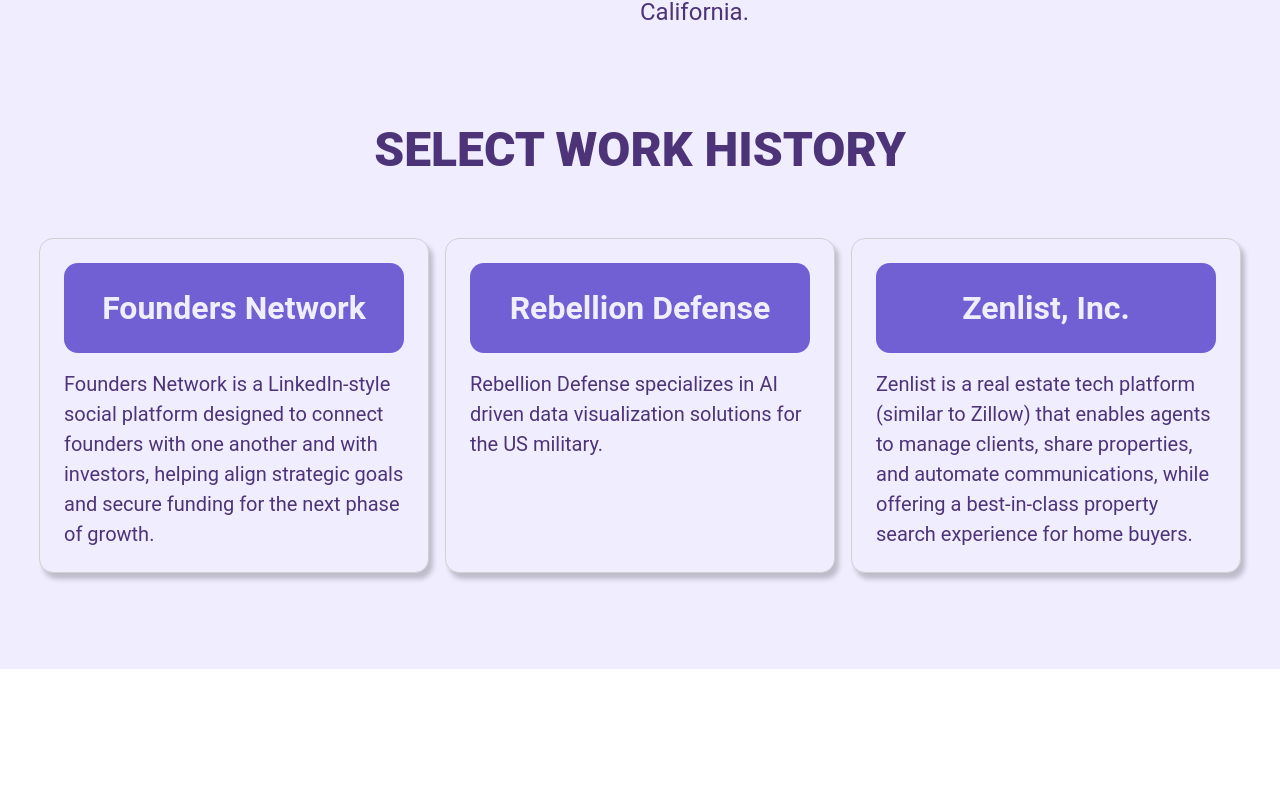
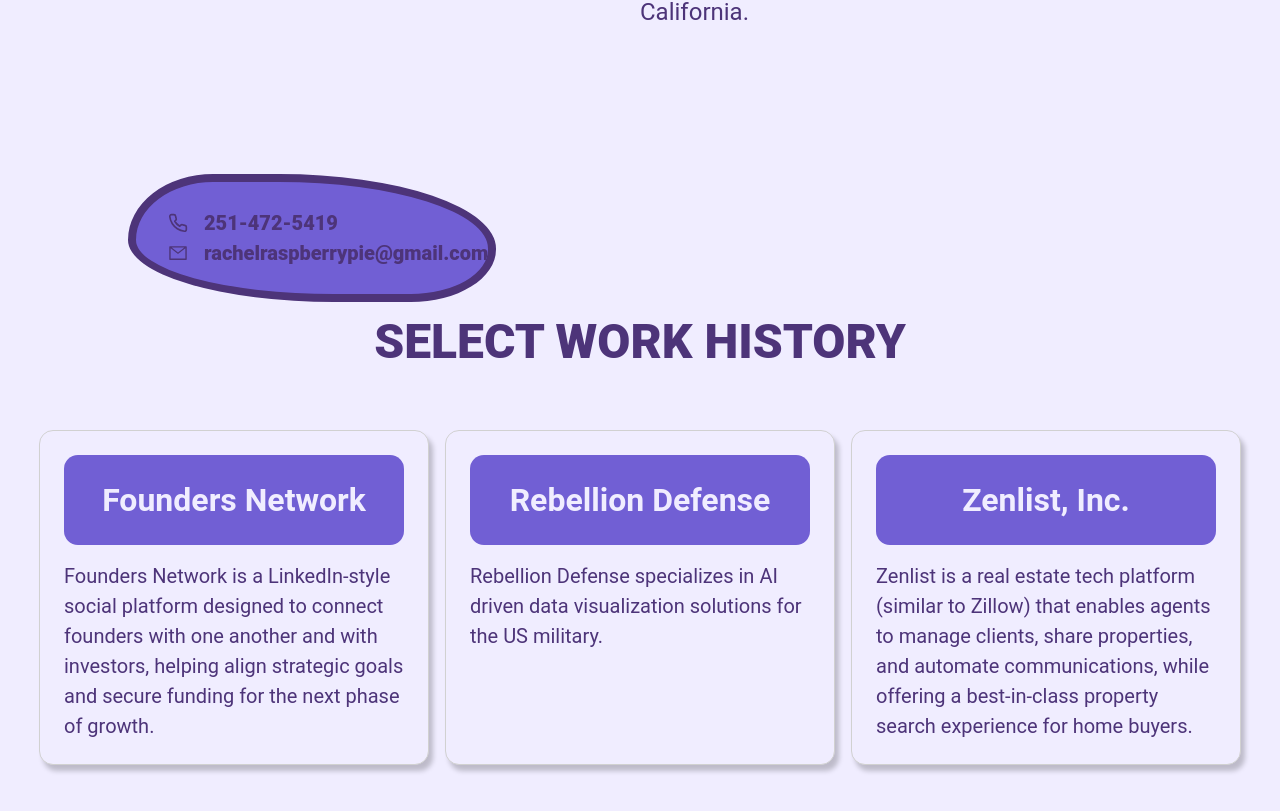
Before and after one commit to rachelhall/rachelhall, a React (Vite) app: page / in a window 1280 px wide. Shown: the part 985-1796 px from the top of the page. Before the commit the page ends 1654 px from the top, so only its background shows below. Built offline with nearby package versions, Linux system fonts and the light colour scheme; a web font is replaced by a local one.

Commit message:
build ready

```diff
--- a/src/App.tsx
+++ b/src/App.tsx
@@ -4,10 +4,10 @@
 import { Portfolio } from "./components/Portfolio";
 import { Nav } from "./components/Nav";
 import { pages } from "./pages";
-import { useState } from "react";
+// import { useState } from "react";
 
 function App() {
-  const [theme, setTheme] = useState("light");
+  // const [theme, setTheme] = useState("light");
 
   return (
     <div className="App">
--- a/src/components/Bio/index.tsx
+++ b/src/components/Bio/index.tsx
@@ -19,7 +19,7 @@
       <Text>
         I’m passionate about writing well-organized, maintainable code and enjoy
         using tools like GraphQL and React Query to create scalable applications
-        with seamless user experiences.{" "}
+        with seamless user experiences.
       </Text>
       <Text>
         Outside of work, you’ll find me recording music with friends or
--- a/src/components/Contact/index.tsx
+++ b/src/components/Contact/index.tsx
@@ -11,7 +11,7 @@
       <div className="contact--content">
         <Link url="tel:251-472-5419" animation={false}>
           <Text
-            color="white"
+            color="primary"
             fontWeight="bold"
             fontSize="tiny"
             leadingIcon={FiPhone}
@@ -29,7 +29,7 @@
             external={true}
             url="mailto:rachelraspberrypie@gmail.com?subject=I%20visited%20your%20portfolio%20today"
             leadingIcon={AiOutlineMail}
-            color="white"
+            color="primary"
             fontSize="tiny"
             fontWeight="bold"
           >
--- a/src/components/Header/index.tsx
+++ b/src/components/Header/index.tsx
@@ -1,7 +1,3 @@
-import { Text } from "../../styleComponents/Text";
-import rachel from "../../media/rachel-2.png";
-import { Avatar } from "../../styleComponents/Avatar";
-
 import { Contact } from "../Contact";
 
 import "./styles.scss";
@@ -16,6 +12,7 @@
     <header className="header" id="header">
       <Greeting />
       <About />
+      <Contact />
     </header>
   );
 };
--- a/src/components/Links/index.tsx
+++ b/src/components/Links/index.tsx
@@ -1,7 +1,6 @@
 import React from "react";
 import { BsCodeSquare, BsFileEarmarkMusic } from "react-icons/bs";
 import { GiHollowCat, GiRollerSkate } from "react-icons/gi";
-import { GoArrowUpRight } from "react-icons/go";
 
 import { Text } from "../../styleComponents";
 
@@ -31,7 +30,6 @@
         fontSize="small"
         uppercase
         external={false}
-        // trailingIcon={GoArrowUpRight}
       >
         Software Developer
       </Text>
@@ -42,7 +40,6 @@
         uppercase
         external={true}
         url="https://www.mariela.band"
-        // trailingIcon={GoArrowUpRight}
         className="links--item"
       >
         Musician
@@ -53,7 +50,6 @@
         uppercase
         external={true}
         url="https://www.mariela.band"
-        // trailingIcon={GoArrowUpRight}
       >
         Rollerblader
       </Text>
@@ -64,8 +60,6 @@
           leadingIcon={GiHollowCat}
           fontSize="small"
           uppercase
-
-          // trailingIcon={GoArrowUpRight}
         >
           Cat Mom
         </Text>
--- a/src/components/ThemeSwitch/index.tsx
+++ b/src/components/ThemeSwitch/index.tsx
@@ -1,4 +1,7 @@
-import React, { useEffect, useState } from "react";
+import React, {
+  // useEffect,
+  useState,
+} from "react";
 
 import Toggle from "../../styleComponents/Toggle";
 import { CiSun } from "react-icons/ci";
@@ -13,7 +16,7 @@
 
   const [isDark, setIsDark] = useState(false);
 
-  const systemPrefersDark = window.matchMedia("prefers-color-scheme: dark");
+  // const systemPrefersDark = window.matchMedia("prefers-color-scheme: dark");
 
   // useEffect(() => {
   //   if (systemPrefersDark) {
```
